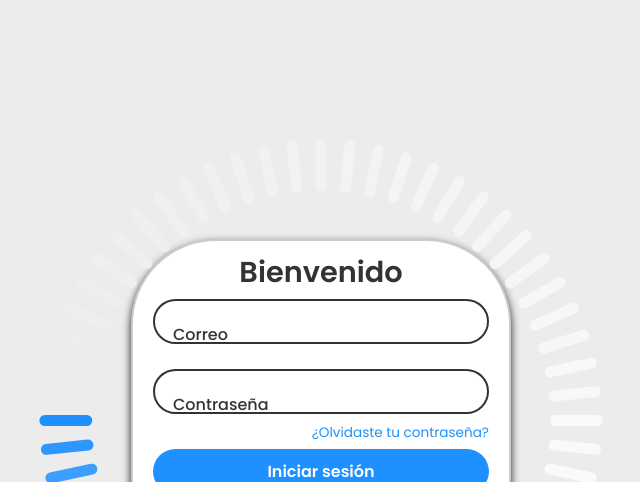
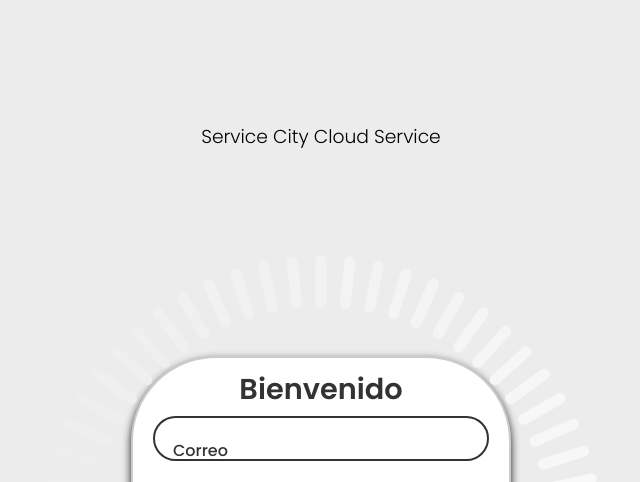
Before and after one commit to service-city-panama/v101, a plain HTML site: page index.html in a window 1280 px wide. Shown: the top 482 px of the page, without its empty margins (319-959 px from the left). Drawn offline with nearby package versions, Linux system fonts and the light colour scheme.

Commit message:
Add files via upload

```diff
--- a/css/login.css
+++ b/css/login.css
@@ -10,13 +10,13 @@
 }
 
 body {
-    display: flex;
-    justify-content: center;
-    align-items: center;
     margin-top: 20px;
     min-height: 100vh;
     background: #ececec;
 }
+
+.nav-header { display: flex;     align-items: center;     justify-content: space-between;
+    padding: 2rem;     background-color: transparent; }
 
 .container {
     position: relative;
--- a/index.html
+++ b/index.html
@@ -18,7 +18,10 @@
     <title>Bienvenido a Service City</title>
 </head>
 
-<body>
+<body class="display-center">
+    <header>
+        <h3 class="logo">Service City Cloud Service</h3>
+    </header>
     <div class="container display-center">
     <div class="card">
         <h2 class="color-gray h2">Bienvenido</h2>
```
